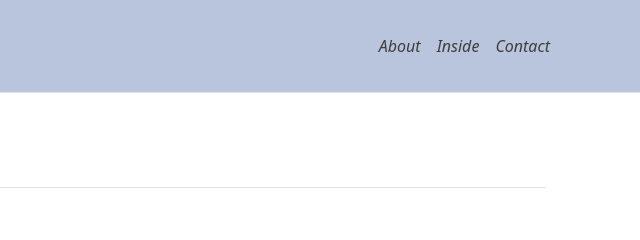
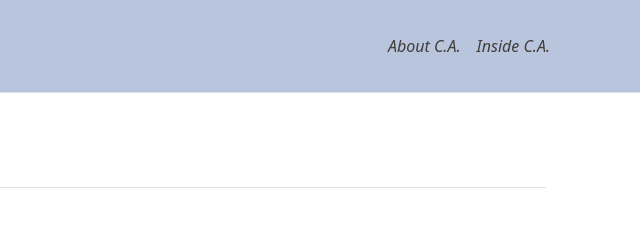
Before and after one commit to kyle4293/codingArtist, a plain HTML site: page andetails.html in a window 1280 px wide. Shown: the top 240 px of the page, 640-1280 px from the left. Drawn offline with nearby package versions, Linux system fonts and the light colour scheme; no server answers; a web font is replaced by a local one.

Commit message:
andetail수정

```diff
--- a/andetails.html
+++ b/andetails.html
@@ -50,9 +50,8 @@
                 </a>
 
                 <ul class="nav col-12 col-lg-auto ms-lg-auto justify-content-center mb-md-0">
-                    <li><a href="about.html" class="nav-link px-2 link-dark">About</a></li>
-                    <li><a href="inside.html" class="nav-link px-2 link-dark">Inside</a></li>
-                    <li><a href="contact.html" class="nav-link px-2 link-dark">Contact</a></li>
+                    <li><a href="about.html" class="nav-link px-2 link-dark">About C.A.</a></li>
+                    <li><a href="inside.html" class="nav-link px-2 link-dark">Inside C.A.</a></li>
                 </ul>
             </div>
     </header>
```
